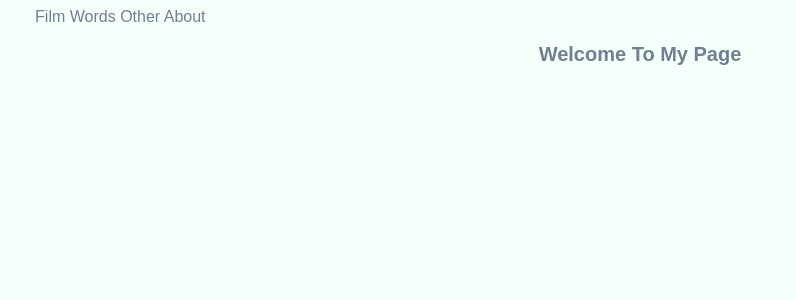
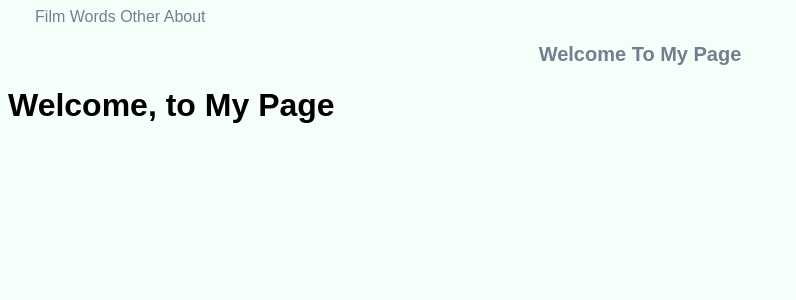
Before and after one commit to jeeeeeeeeeeeeeeeee/jekyllsite, a Jekyll site: the page built from index.html, in a window 1280 px wide and 900 px high. Shown: the top 300 px of the window, without its empty margins (0-796 px from the left). Built offline with Jekyll 4.4.1, drawn with Linux system fonts in a browser that asks for light colours.

Commit message:
wacky stuff

```diff
--- a/_layouts/default.html
+++ b/_layouts/default.html
@@ -9,7 +9,7 @@
   </head>
   <body>
     {% include navigation.html %}
-    <h2 class="transparentbackground"> {{ page.title }} </h2>
+    <h2> {{ page.title }} </h2>
     <p> {{ content }} </p>
     <div class="footer">
       <p> <a href="https://twitter.com/jejesjesijessi"> Twitter </a> & <a href="mailto:jesig@protonmail.com"> Email </a></p>
--- a/index.html
+++ b/index.html
@@ -2,6 +2,9 @@
 layout: default
 title: Welcome To My Page
 ---
+<div class="transparentbackground">
+<h1>Welcome, to My Page </h1>
 <marquee direction="up" scrollamount="20">
-<div style="font-size:900px; padding-right:.25em"> :^B </div>
+<p style="font-size:900px; padding-right:.25em"> :^B </p>
 </marquee>
+</div>
```
